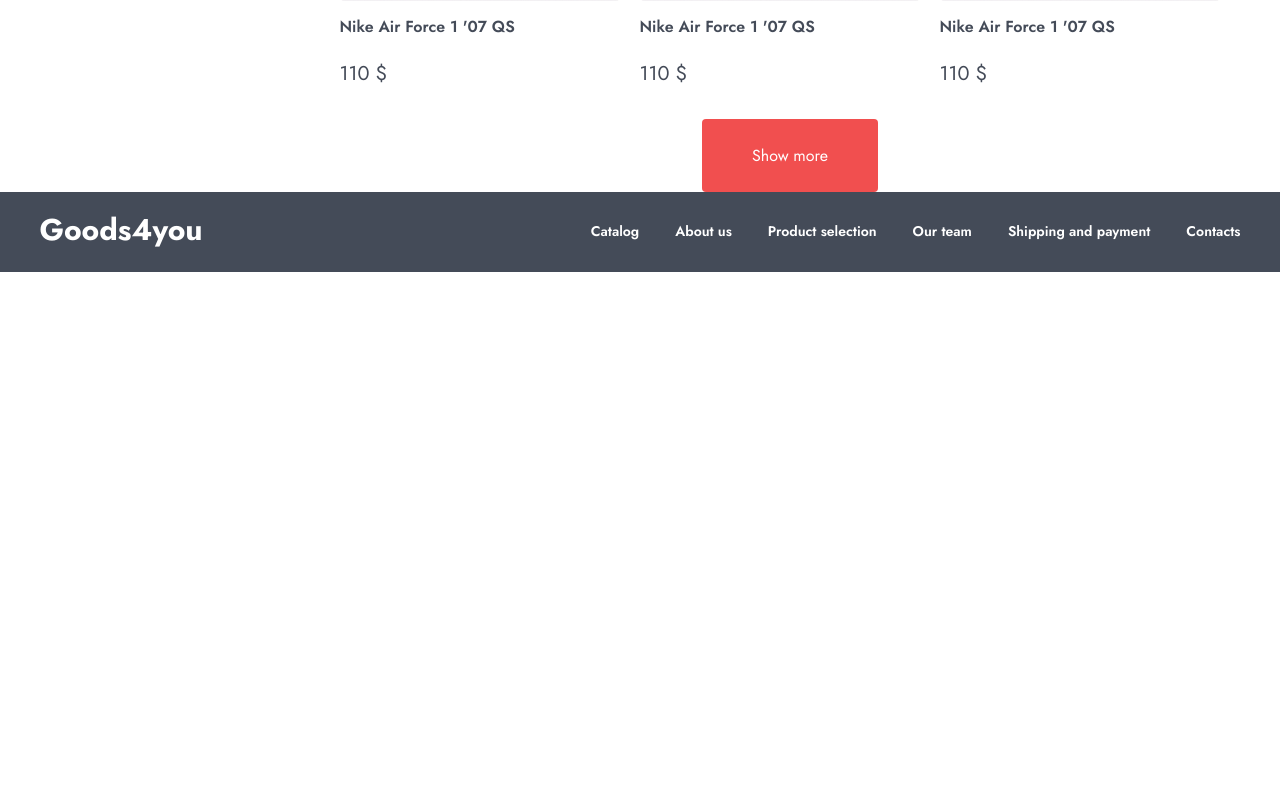
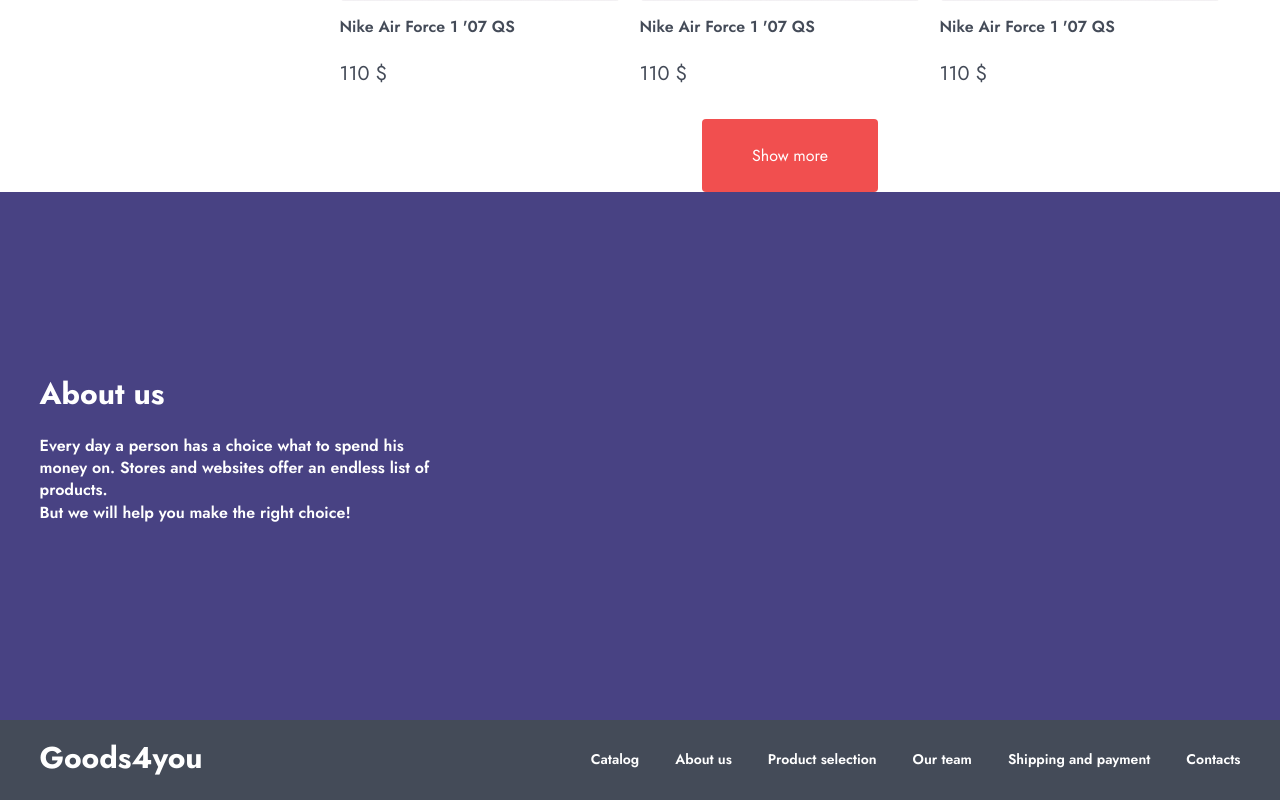
Before and after one commit to Rus7Iv/catalog-t1, a React (Vite) app: page / in a window 1280 px wide. Shown: the part 1731-2531 px from the top of the page. Before the commit the page ends 2003 px from the top, so only its background shows below. Built offline with nearby package versions, Linux system fonts and the light colour scheme; data requests are answered from the project's data file.

Commit message:
added AboutUs component

```diff
--- /dev/null
+++ b/src/components/AboutUs/AboutUs.styles.css
@@ -0,0 +1,38 @@
+.aboutUs {
+    display: flex;
+    position: relative;
+    justify-content: center;
+    height: 528px;
+    background-color: #484283;
+    top: 0;
+  }
+
+  .aboutUs-description {
+    max-width: 1201px;
+    display: flex;
+    align-items: flex-start;
+    flex-grow: 1;
+    display: flex;
+    flex-direction: column;
+    justify-content: center;
+    z-index: 0;
+  }
+
+  .aboutUs-title {
+    font-weight: 700;
+    font-size: 30px;
+    line-height: 140%;
+    color: #fff;
+    width: 45%;
+    margin-bottom: 20px;
+  }
+
+  .aboutUs-text {
+    font-weight: 600;
+    font-size: 16px;
+    line-height: 140%;
+    color: #fff;
+    width: 33%;
+    margin-bottom: 40px;
+    white-space: pre-line;
+  }
--- /dev/null
+++ b/src/components/AboutUs/AboutUs.tsx
@@ -0,0 +1,17 @@
+import './AboutUs.styles.css'
+
+const AboutUs = () => (
+  <div className='aboutUs'>
+    <div className='aboutUs-description'>
+      <h2 className='aboutUs-title'>
+        About us
+      </h2>
+      <span className='aboutUs-text'>
+        Every day a person has a choice what to spend his money on. Stores and websites offer an endless list of products.{'\n'}
+        But we will help you make the right choice!
+      </span>
+    </div>
+  </div>
+)
+
+export default AboutUs
--- a/src/pages/MainPage/MainPage.tsx
+++ b/src/pages/MainPage/MainPage.tsx
@@ -1,3 +1,4 @@
+import AboutUs from "../../components/AboutUs/AboutUs"
 import Catalog from "../../components/Catalog/Catalog"
 import Hero from "../../components/Hero/Hero"
 
@@ -6,6 +7,7 @@
     <>
       <Hero />
       <Catalog />
+      <AboutUs />
     </>
   )
 }
```
